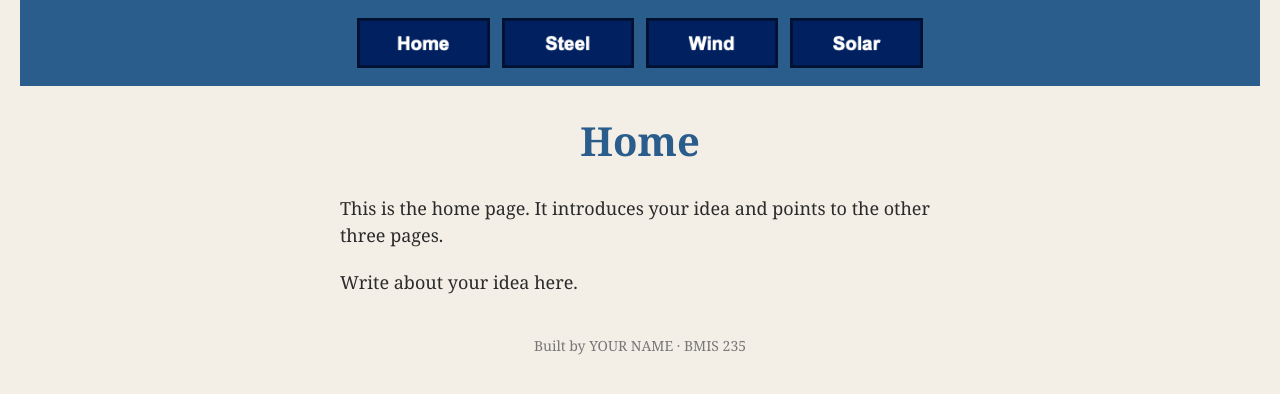
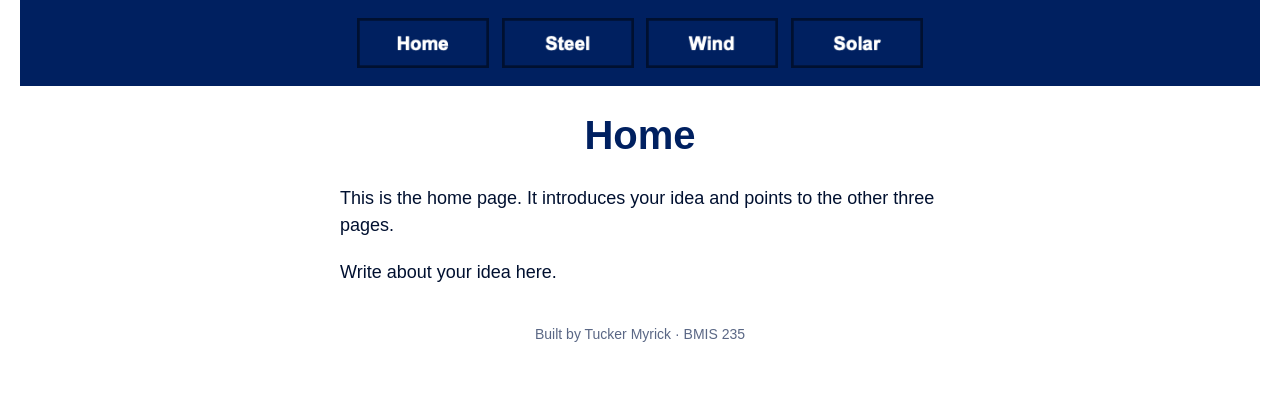
Before and after one commit to tuckermyrick/bmis235-html-3, a plain HTML site: page index.html in a window 1280 px wide. Drawn offline with Linux system fonts and the light colour scheme.

Commit message:
changed styles

```diff
--- a/index.html
+++ b/index.html
@@ -1,13 +1,13 @@
 <!DOCTYPE html>
 <!--
-  Author: YOUR NAME
-  GU username: YOUR-GU-USERNAME
+  Author: Tucker Myrick
+  GU username: gmyrick
   Course: BMIS 235 - HTML-3
 -->
 <html lang="en">
 <head>
 <meta charset="utf-8">
-<meta name="author" content="YOUR NAME">
+<meta name="author" content="Tucker Myrick">
 <title>Home</title>
 
 <!-- this one line connects the page to the stylesheet -->
@@ -39,7 +39,7 @@
 <div class="showcase"></div>
 
 <!-- Footer: fill in your name -->
-<footer>Built by YOUR NAME &middot; BMIS 235</footer>
+<footer>Built by Tucker Myrick &middot; BMIS 235</footer>
 
 </body>
 </html>
--- a/styles.css
+++ b/styles.css
@@ -10,16 +10,16 @@
    ===================================================================== */
 
 body {
-    font-family: Georgia, "Times New Roman", serif;
-    background-color: #f4efe6;
-    color: #2b2b2b;
+    font-family: Arial, Helvetica, sans-serif;
+    background-color: #ffffff;
+    color: #001030;
     margin: 0;
     padding: 0 20px 40px 20px;
 }
 
 /* the menu at the top of every page */
 nav {
-    background-color: #2b5d8c;
+    background-color: #002060;
     padding: 14px;
     text-align: center;
 }
@@ -39,7 +39,7 @@ nav a {
 }
 
 h1 {
-    color: #2b5d8c;
+    color: #002060;
     text-align: center;
     font-size: 40px;
 }
@@ -54,6 +54,6 @@ p {
 footer {
     text-align: center;
     font-size: 14px;
-    color: #777777;
+    color: #5a6785;
     margin-top: 40px;
 }
```
Also changed, not shown: solar.html (+4 -4 lines), steel.html (+4 -4 lines), wind.html (+4 -4 lines), 1 other file.
